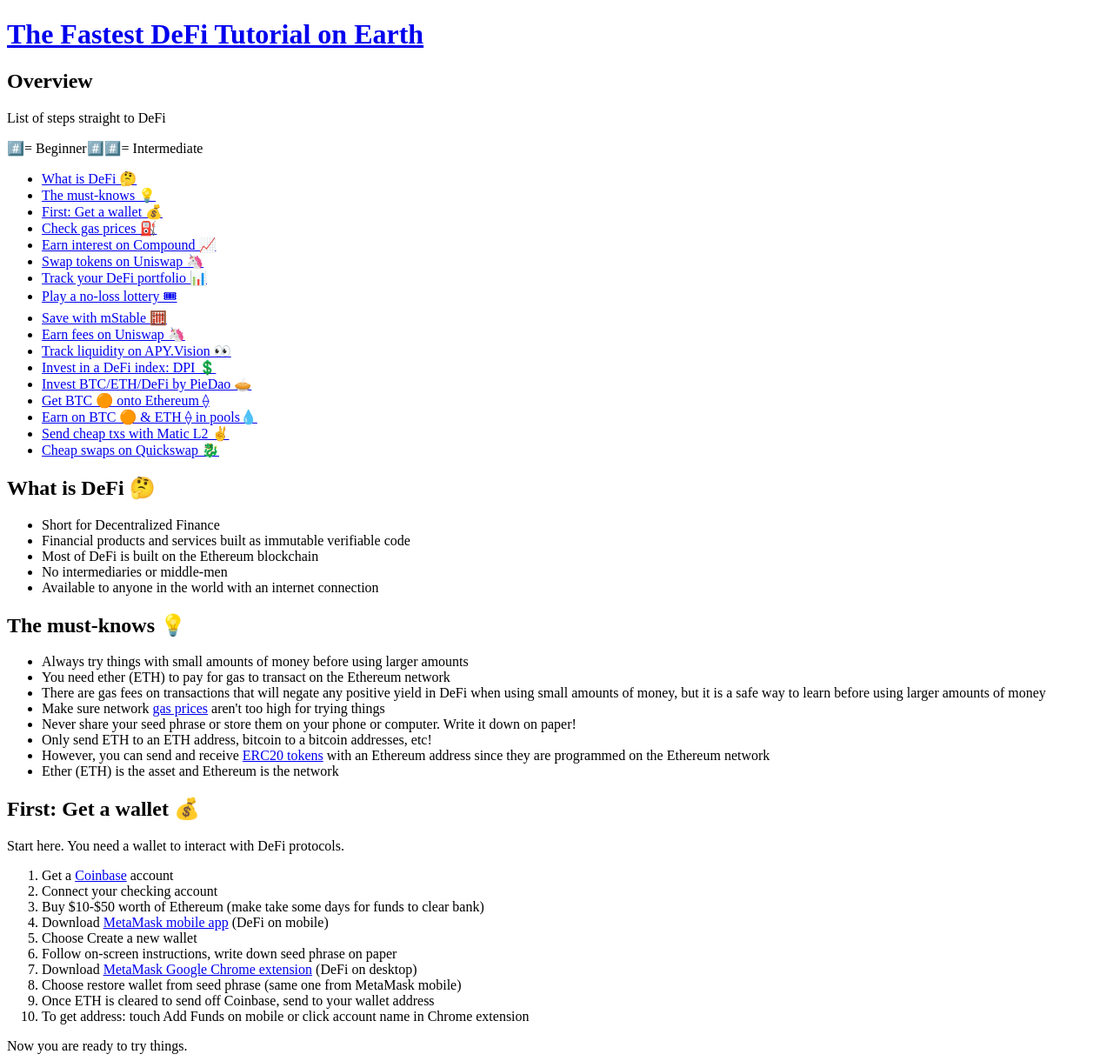
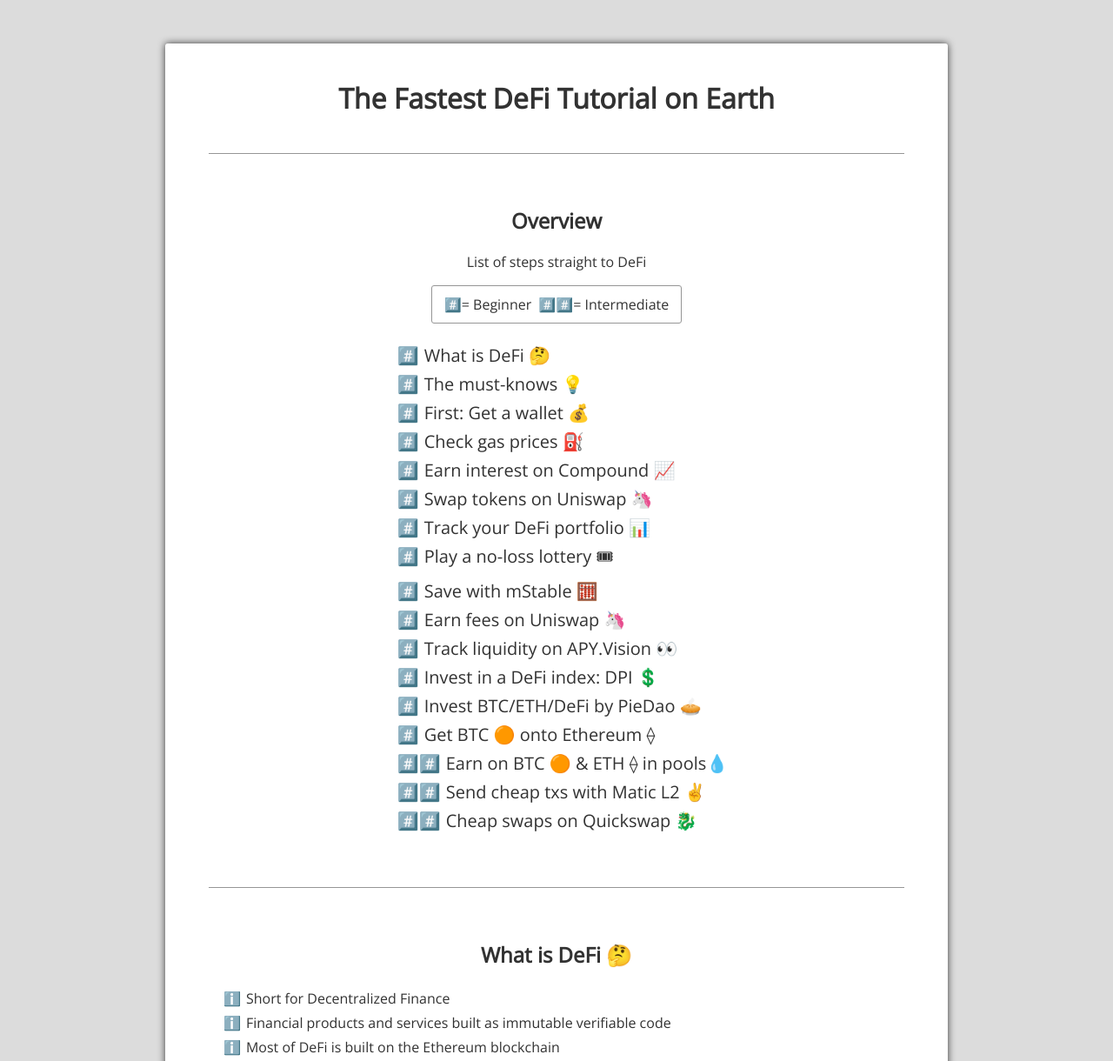
Before and after one commit to tomuky/fastdefitutorial, a PHP site: page / in a window 1280 px wide. Shown: the top 1220 px of the page at 87% size. Run offline with PHP 8.4, Linux system fonts and the light colour scheme; some libraries are stand-ins or nearby versions.

Commit message:
Updated CSS and renamed to v6

```diff
--- a/css/style.5.css
+++ b/css/style.6.css
@@ -44,6 +44,20 @@ div.main{
   -webkit-box-shadow: 0px 0px 8px 0px rgba(0,0,0,0.75);
   -moz-box-shadow: 0px 0px 8px 0px rgba(0,0,0,0.75);
   box-shadow: 0px 0px 8px 0px rgba(0,0,0,0.75);
+}
+div.legend-area{
+  width: 100%;
+  display: flex;
+  justify-content: center;
+  flex-wrap: wrap;
+}
+div.legend{
+  padding: 10px;
+  border: 1px solid rgb(150,150,150);
+  border-radius: 3px;
+}
+div.legend span{
+  margin: 0px 4px;
 }
 
 /* desktop */
@@ -97,6 +111,8 @@ ul li, ol li{ list-style: none; }
 ul li:before { content: '⚡'; margin-left: -26px; margin-right: 6px; }
 ul li.bolt:before { content: '⚡'; margin-left: -26px; margin-right: 6px; }
 ul li.hashtag:before { content: '#️⃣'; margin-left: -26pm; margin-right: 6px; }
+ul li.hashtaghashtag:before { content: '#️⃣#️⃣'; margin-left: -26pm; margin-right: 6px; }
+ul li.hashtaghashtaghashtag:before { content: '#️⃣#️⃣#️⃣'; margin-left: -26pm; margin-right: 6px; }
 ul li.warning:before { content: '⚠️'; margin-left: -26pm; margin-right: 6px; }
 ul li.i:before { content: 'ℹ️'; margin-left: -26pm; margin-right: 6px; }
 ol li:nth-child(1):before { content: '1️⃣'; margin-left: -26px; margin-right: 6px; }
@@ -112,13 +128,13 @@ ol li:nth-child(10):before { content: '🔟'; margin-left: -26px; margin-right:
 ul li.arrow:before { content: '👉'; margin-left: -26px; margin-right: 6px; }
 ul li.memo:before { content: '📝'; margin-left: -26px; margin-right: 6px; }
 
-ul.larger{
+ul.larger-text{
   font-size: 20px;
 }
-ul.larger a{
+ul.larger-text a{
   text-decoration: none;
 }
-ul.larger a:hover{
+ul.larger-text a:hover{
   text-decoration: underline;
 }
 
@@ -128,7 +144,7 @@ div.divider{
 }
 
 @media screen and (min-width:0) and (max-width:450px){
-  ul.larger{
+  ul.larger-text{
     font-size: 16px;
   }
   div.divider{
@@ -139,6 +155,7 @@ div.divider{
 div.center{
   display: flex;
   justify-content: center;
+  flex-wrap: wrap;
 }
 div.center ul{
   text-align: left;
```
